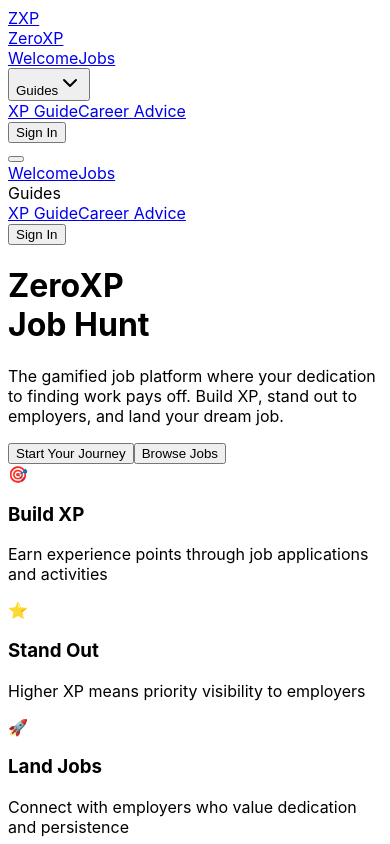
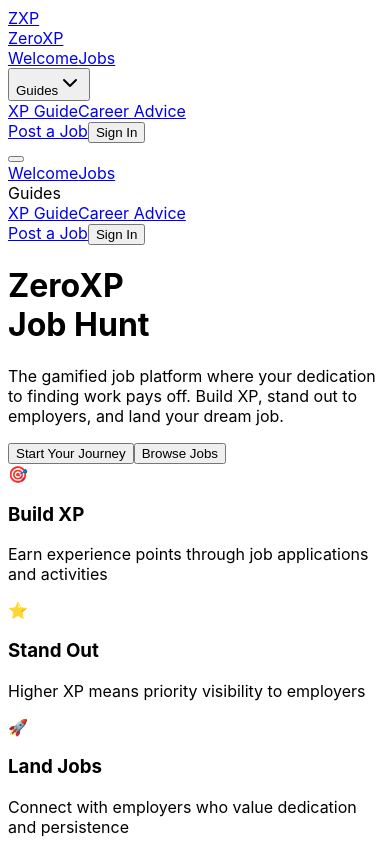
Before and after one commit to vaj5100/zeroxp, a React (Vite) app: page / in a window 390 px wide. Both pictures are taken after a click on the button 16 px from the left and 159 px from the top of the page. Shown: the top 844 px of the page. Built offline with nearby package versions, Linux system fonts and the light colour scheme; the HTML template or start-up script is replaced by a standard one.

Commit message:
Restore Post a Job button in navigation for non-logged-in users (both desktop and mobile)

```diff
--- a/src/App.jsx
+++ b/src/App.jsx
@@ -711,6 +711,13 @@ function Header() {
                   </div>
                 </div>
 
+
+                <Link
+                  to="/post-job"
+                  className="px-4 py-2 bg-gradient-to-r from-green-500 to-orange-500 text-white rounded-lg font-semibold hover:from-green-600 hover:to-orange-600 transition-all duration-300"
+                >
+                  Post a Job
+                </Link>
 
                 <button
                   onClick={() => handleLogin('jobseeker')}
@@ -851,6 +858,13 @@ function Header() {
                     </Link>
                   </div>
 
+                  <Link
+                    to="/post-job"
+                    className="bg-gradient-to-r from-green-500 to-orange-500 text-white px-4 py-2 rounded-lg font-semibold hover:from-green-600 hover:to-orange-600 transition-all duration-300 text-left"
+                    onClick={() => setIsMobileMenuOpen(false)}
+                  >
+                    Post a Job
+                  </Link>
 
                   <button
                     onClick={() => handleLogin('jobseeker')}
```
